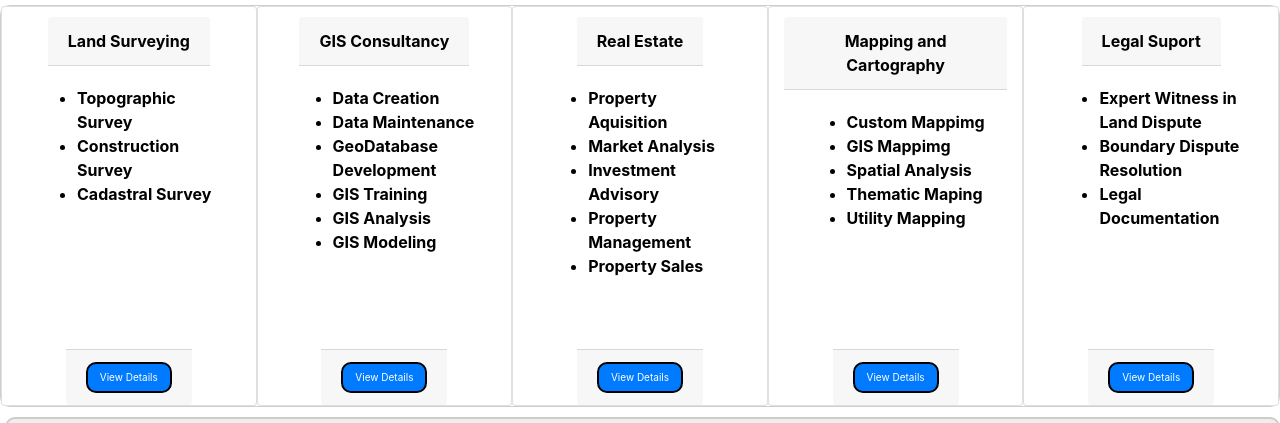
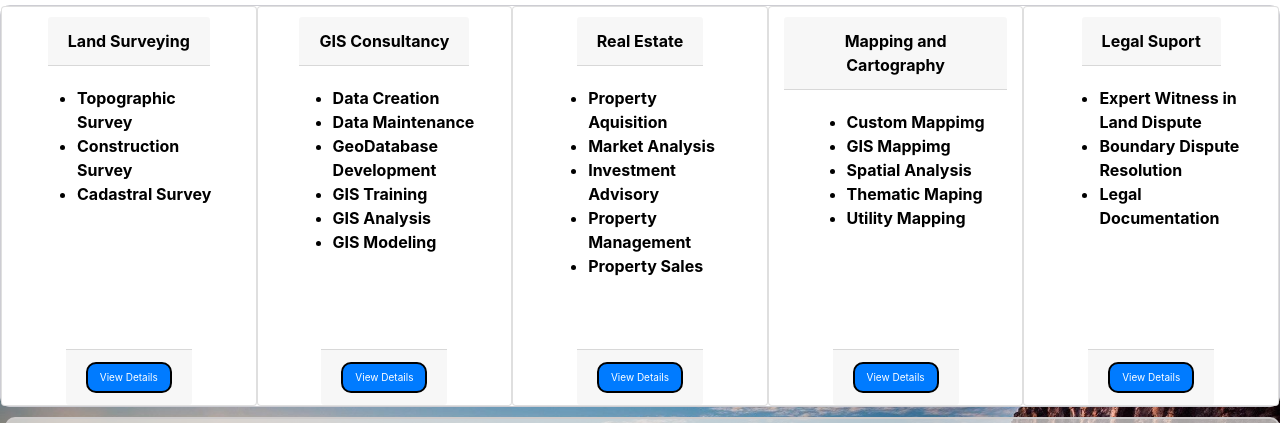
Before and after one commit to OdhiamboJacob/SIAYA-LANDS-AND-REAL-ESTATES-SHOP, a plain HTML site: page index.html in a window 1280 px wide. Shown: the part 577-1000 px from the top of the page. Drawn offline with nearby package versions, Linux system fonts and the light colour scheme; the site is published under a folder, as on GitHub Pages, so addresses that start at the root find nothing; a script that the page names is missing.

Commit message:
Update index.css

```diff
--- a/index.css
+++ b/index.css
@@ -1,5 +1,5 @@
 body{
-  background-image: url(/Media/beachfront.jpg);
+  background-image: url(./Media/beachfront.jpg);
   background-size: cover;
   background-repeat: no-repeat;
   background-attachment:fixed !important;
```
